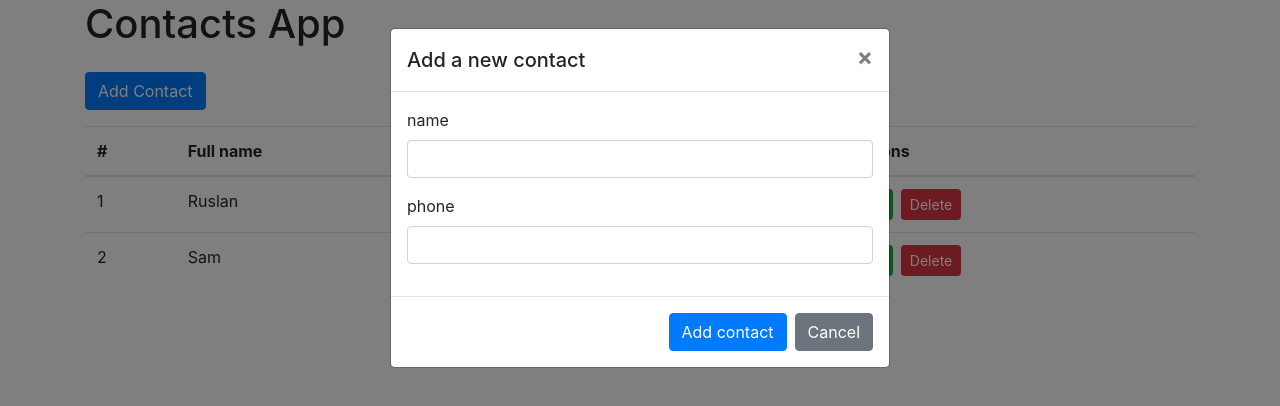
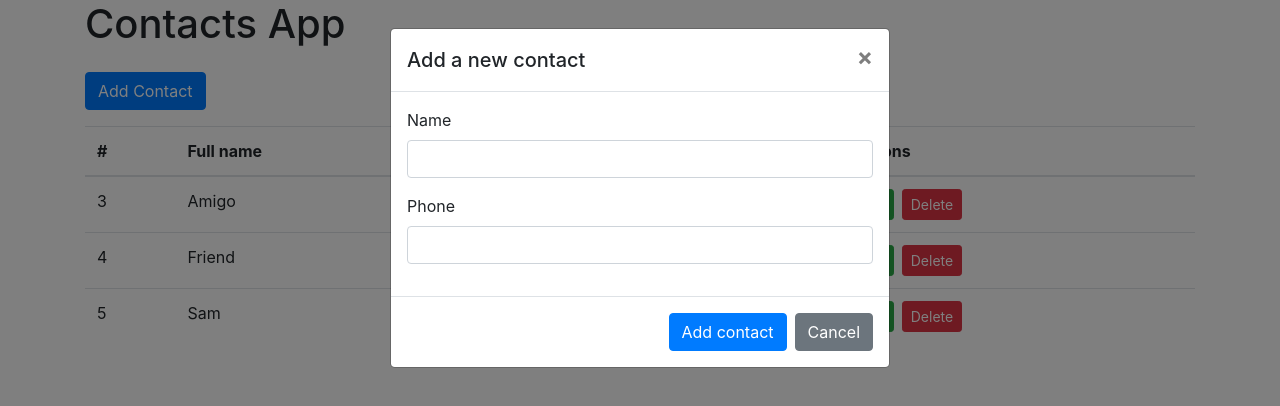
Before and after one commit to robotkoruslan/contact-app, a React (Create React App) app: page / in a window 1280 px wide. Both pictures are taken after a click on the button "Add Contact". Shown: the top 406 px of the page. Built offline with nearby package versions, Linux system fonts and the light colour scheme; data requests are answered from the project's data file.

Commit message:
Last version

```diff
--- a/db.json
+++ b/db.json
@@ -1,14 +1,19 @@
 {
   "contacts": [
     {
-      "name": "Ruslan",
-      "phone": "+380990734570",
-      "id": 1
+      "name": "Amigo",
+      "phone": "+38099565656",
+      "id": 3
+    },
+    {
+      "name": "Friend",
+      "phone": "+38099565564",
+      "id": 4
     },
     {
       "name": "Sam",
-      "phone": "+380990734580",
-      "id": 2
+      "phone": "+380965456454",
+      "id": 5
     }
   ]
 }
--- a/src/App.js
+++ b/src/App.js
@@ -105,7 +105,7 @@ class App extends Component {
           <ModalHeader toggle={this.toggleNewContactModal.bind(this)}>Add a new contact</ModalHeader>
           <ModalBody>
             <FormGroup>
-              <Label for="name">name</Label>
+              <Label for="name">Name</Label>
               <Input id="name" value={this.state.newContactData.name} onChange={(e) => {
                 let { newContactData } = this.state;
                 newContactData.name = e.target.value
@@ -113,7 +113,7 @@ class App extends Component {
               }} />
             </FormGroup>
             <FormGroup>
-              <Label for="phone">phone</Label>
+              <Label for="phone">Phone</Label>
               <Input id="phone" value={this.state.newContactData.phone} onChange={(e) => {
                 let { newContactData } = this.state;
                 newContactData.phone = e.target.value
@@ -131,7 +131,7 @@ class App extends Component {
           <ModalHeader toggle={this.toggleEditContactModal.bind(this)}>Edit a new contact</ModalHeader>
           <ModalBody>
             <FormGroup>
-              <Label for="name">name</Label>
+              <Label for="name">Name</Label>
               <Input id="name" value={this.state.editContactData.name} onChange={(e) => {
                 let { editContactData } = this.state;
                 editContactData.name = e.target.value
@@ -139,7 +139,7 @@ class App extends Component {
               }} />
             </FormGroup>
             <FormGroup>
-              <Label for="phone">phone</Label>
+              <Label for="phone">Phone</Label>
               <Input id="phone" value={this.state.editContactData.phone} onChange={(e) => {
                 let { editContactData } = this.state;
                 editContactData.phone = e.target.value
```
